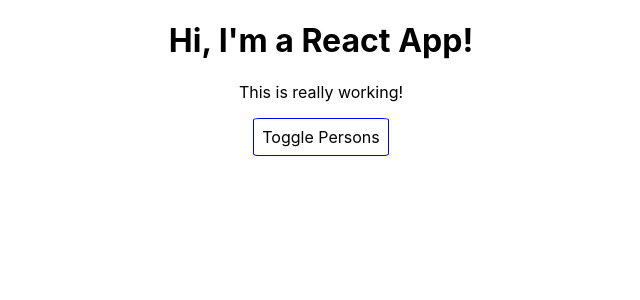
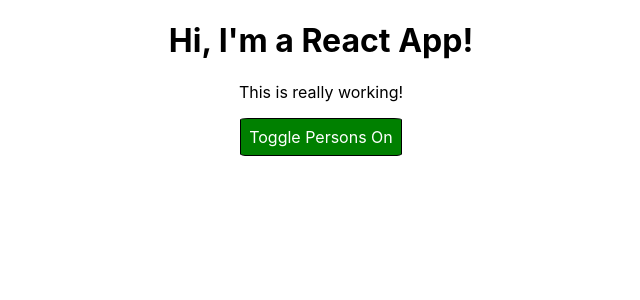
Before and after one commit to LMarsiske/Practice1, a React (Create React App) app: page / in a window 1280 px wide. Shown: the top 300 px of the page, without its empty margins (319-959 px from the left). Built offline with nearby package versions, Linux system fonts and the light colour scheme.

Commit message:
Updated through Lecture 78

```diff
--- a/package.json
+++ b/package.json
@@ -3,6 +3,7 @@
   "version": "0.1.0",
   "private": true,
   "dependencies": {
+    "radium": "^0.25.1",
     "react": "^16.8.2",
     "react-dom": "^16.8.2",
     "react-scripts": "2.1.5"
--- a/src/App.css
+++ b/src/App.css
@@ -1,3 +1,11 @@
 .App {
-  text-align: center;
+	text-align: center;
 }
+
+.red {
+	color: red;
+}
+
+.bold {
+	font-weight: bold;
+}
--- a/src/App.js
+++ b/src/App.js
@@ -1,6 +1,7 @@
 import React, { Component } from 'react';
 import './App.css';
 import Person from './Person/Person';
+import Radium, { StyleRoot } from 'radium';
 
 class App extends Component {
 	state = {
@@ -44,12 +45,18 @@
 
 	render() {
 		const style = {
-			backgroundColor: 'white',
+			backgroundColor: 'green',
+			color: 'white',
 			font: 'inherit',
-			border: '1px solid blue',
+			border: '1px solid black',
 			padding: '8px',
 			cursor: 'pointer',
-			borderRadius: '5%'
+			borderRadius: '5%',
+			value: 'Toggle Persons On',
+			':hover': {
+				backgroundColor: 'lightgreen',
+				color: 'black'
+			}
 		};
 
 		let persons = null;
@@ -70,17 +77,33 @@
 					})}
 				</div>
 			);
+			style.backgroundColor = 'red';
+			style[':hover'] = {
+				backgroundColor: 'salmon',
+				color: 'black'
+			};
+			style.value = 'Toggle Persons Off';
+		}
+
+		const classes = [];
+		if (this.state.persons.length <= 2) {
+			classes.push('red'); // classes = ['red']
+		}
+		if (this.state.persons.length <= 1) {
+			classes.push('bold');
 		}
 
 		return (
+			<StyleRoot>
 				<div className='App'>
 					<h1>Hi, I'm a React App!</h1>
-				<p>This is really working!</p>
+					<p className={classes.join(' ')}>This is really working!</p>
 					<button style={style} onClick={this.togglePersonsHandler}>
-					Toggle Persons
+						{style.value}
 					</button>
 					{persons}
 				</div>
+			</StyleRoot>
 		);
 		/*return React.createElement(
 			"div",
@@ -90,4 +113,4 @@
 	}
 }
 
-export default App;
+export default Radium(App);
--- a/src/Person/Person.css
+++ b/src/Person/Person.css
@@ -1,9 +1,20 @@
 .Person {
 	width: 60%;
 	margin: 16px auto;
-	border: 1px solid #eee;
+	border: 1px solid #bbb;
 	box-shadow: 0 2px 3px #ccc;
 	padding: 16px;
 	text-align: center;
 	border-radius: 1.5%;
 }
+
+#del {
+	float: right;
+	background: #ff0000;
+	color: #fff;
+	border: none;
+	padding: 5px 10px;
+	margin-bottom: 50px;
+	border-radius: 50%;
+	cursor: pointer;
+}
--- a/src/Person/Person.js
+++ b/src/Person/Person.js
@@ -1,16 +1,27 @@
 import React from 'react';
+import Radium from 'radium';
 import './Person.css';
 
 const person = props => {
+	const style = {
+		'@media (min-width: 500px)': {
+			width: '450px'
+		}
+	};
 	return (
-		<div className='Person'>
-			<p onClick={props.click}>
+		<div className='Person' style={style}>
+			<p>
 				I'm {props.name} and I am {props.age} years old!
 			</p>
-			<p>{props.children}</p>
+			<button onClick={props.click} id='del'>
+				x
+			</button>
+
 			<input type='text' onChange={props.changed} value={props.name} />
 		</div>
 	);
 };
 
-export default person;
+export default Radium(person);
+
+//<button>Delete Button!</button>
```
Also changed, not shown: 1 other file (tests, documents, lock files or other folders). Lines whose indentation alone changed are shown as unchanged.
